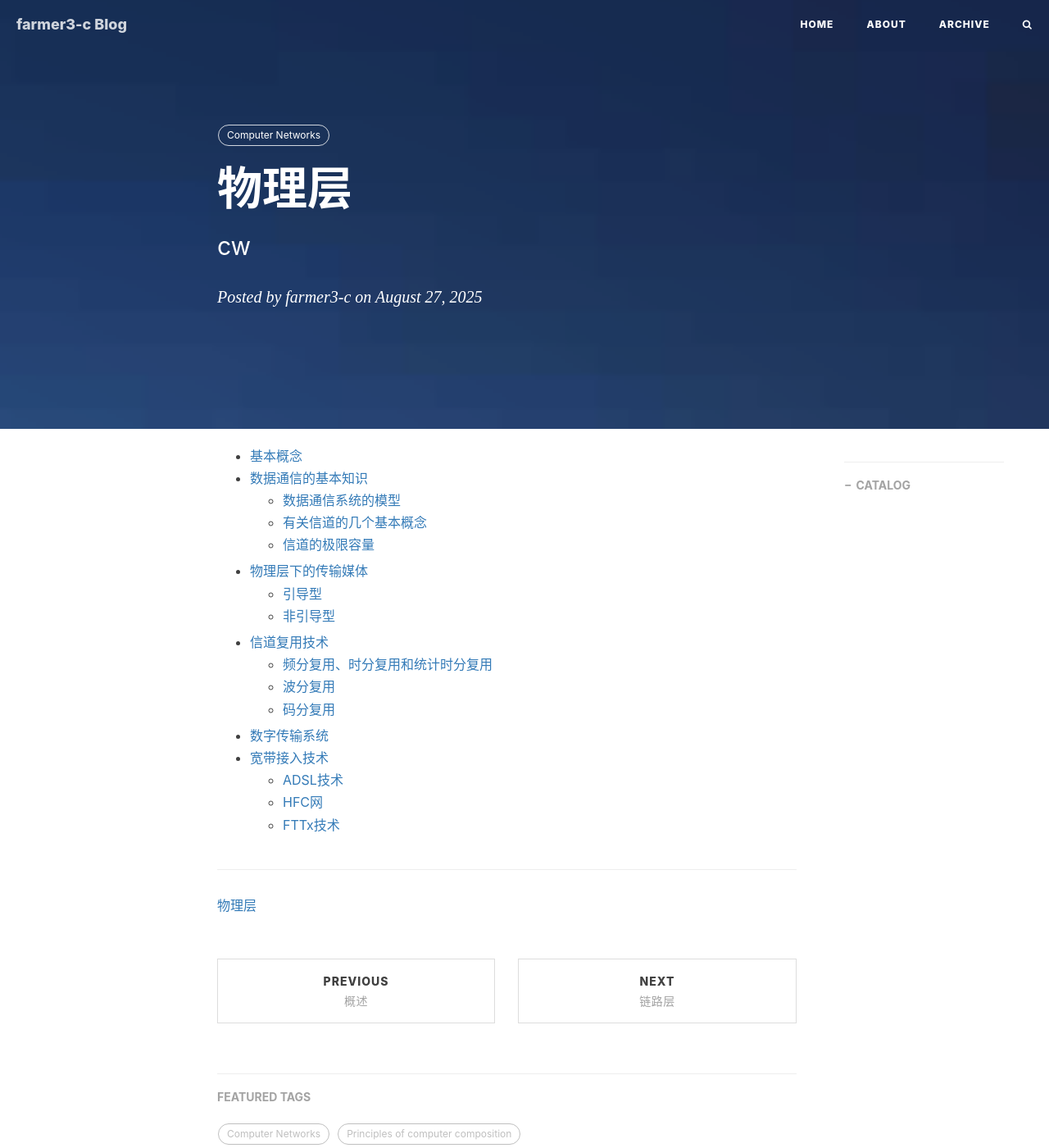
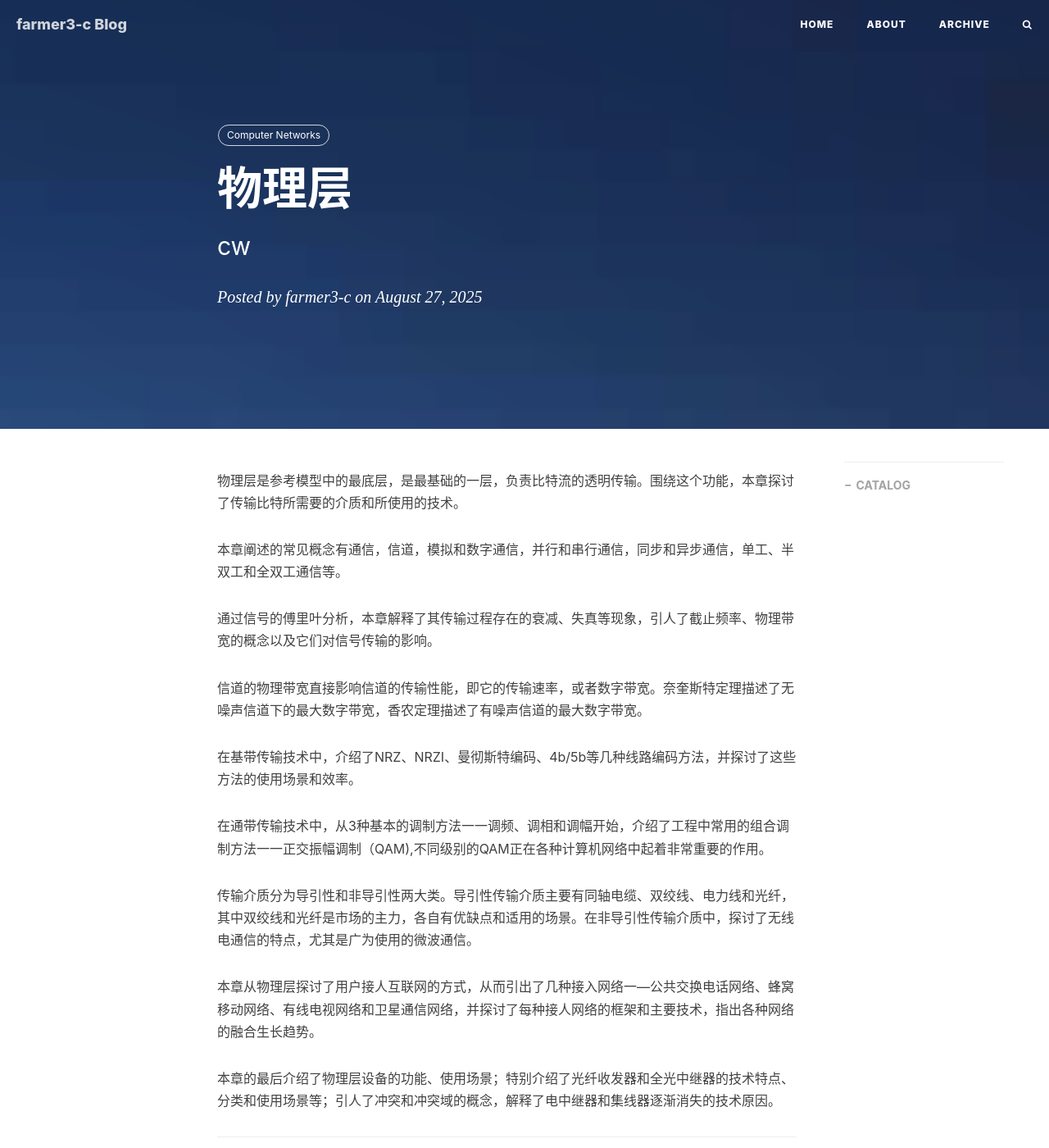
Before and after one commit to farmer3-c/farmer3-c.github.io, a Jekyll site: the page built from _posts/Computer-Networks/2025-08-27--1.md, in a window 1280 px wide and 1400 px high. Shown: the whole window at 82% size. Built offline with Jekyll 4.4.1, drawn with Linux system fonts in a browser that asks for light colours; nearby versions of some CDN libraries; comment, search, counter and statistics services are not loaded.

Commit message:
cn blog change

```diff
--- a/_posts/Computer-Networks/2025-08-27--1.md
+++ b/_posts/Computer-Networks/2025-08-27--1.md
@@ -8,28 +8,23 @@ header-img: "img/post-bg-2015.jpg"
 tags: [Computer Networks]
 ---
 
+物理层是参考模型中的最底层，是最基础的一层，负责比特流的透明传输。围绕这个功能，本章探讨了传输比特所需要的介质和所使用的技术。
 
-* [基本概念]()
-* [数据通信的基本知识]()
-    * [数据通信系统的模型]()
-    * [有关信道的几个基本概念]()
-    * [信道的极限容量]()
+本章阐述的常见概念有通信，信道，模拟和数字通信，并行和串行通信，同步和异步通信，单工、半双工和全双工通信等。
 
+通过信号的傅里叶分析，本章解释了其传输过程存在的衰减、失真等现象，引人了截止频率、物理带宽的概念以及它们对信号传输的影响。
 
-* [物理层下的传输媒体]()
-    * [引导型]()
-    * [非引导型]()
+信道的物理带宽直接影响信道的传输性能，即它的传输速率，或者数字带宽。奈奎斯特定理描述了无噪声信道下的最大数字带宽，香农定理描述了有噪声信道的最大数字带宽。
 
-* [信道复用技术]()
-    * [频分复用、时分复用和统计时分复用]()
-    * [波分复用]()
-    * [码分复用]()
+在基带传输技术中，介绍了NRZ、NRZI、曼彻斯特编码、4b/5b等几种线路编码方法，并探讨了这些方法的使用场景和效率。
 
-* [数字传输系统]()
-* [宽带接入技术]()
-    * [ADSL技术]()
-    * [HFC网]()
-    * [FTTx技术]()
+在通带传输技术中，从3种基本的调制方法一一调频、调相和调幅开始，介绍了工程中常用的组合调制方法一一正交振幅调制（QAM),不同级别的QAM正在各种计算机网络中起着非常重要的作用。
+
+传输介质分为导引性和非导引性两大类。导引性传输介质主要有同轴电缆、双绞线、电力线和光纤，其中双绞线和光纤是市场的主力，各自有优缺点和适用的场景。在非导引性传输介质中，探讨了无线电通信的特点，尤其是广为使用的微波通信。
+
+本章从物理层探讨了用户接人互联网的方式，从而引出了几种接入网络一—公共交换电话网络、蜂窝移动网络、有线电视网络和卫星通信网络，并探讨了每种接人网络的框架和主要技术，指出各种网络的融合生长趋势。
+
+本章的最后介绍了物理层设备的功能、使用场景；特别介绍了光纤收发器和全光中继器的技术特点、分类和使用场景等；引人了冲突和冲突域的概念，解释了电中继器和集线器逐渐消失的技术原因。
 
 
 
```
